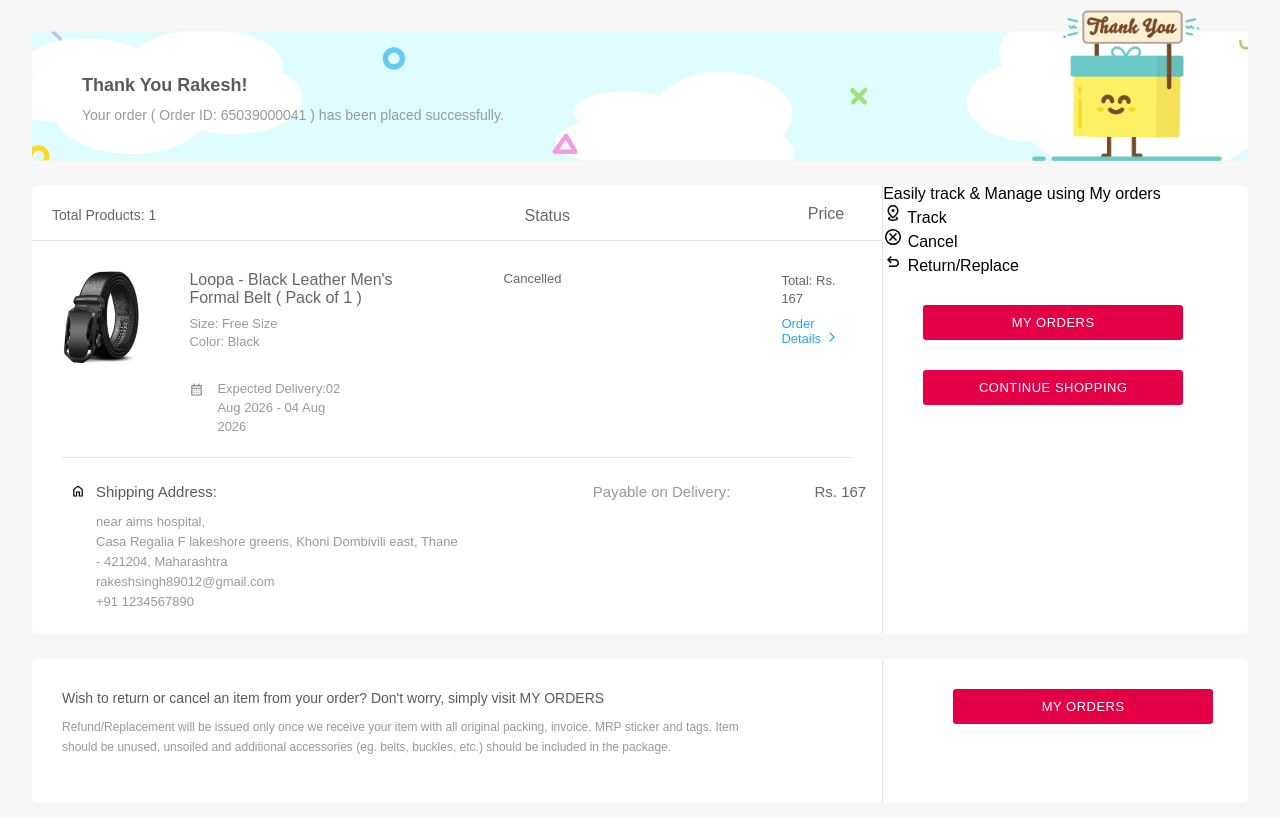
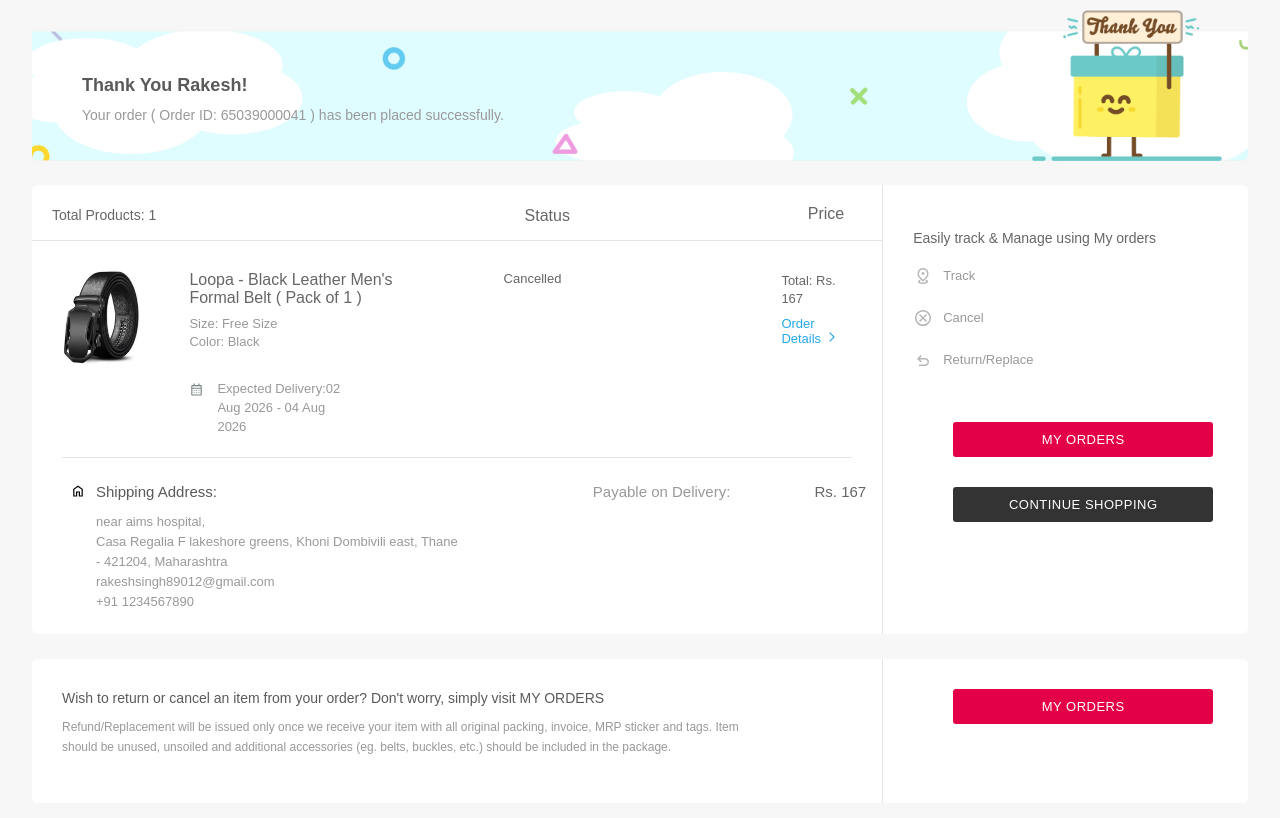
Before and after one commit to rakesh666r/Project, a plain HTML site: page Snapdeal/order confirmation.html in a window 1280 px wide. Drawn offline with Linux system fonts and the light colour scheme.

Commit message:
completed

```diff
--- a/Snapdeal/order confirmation.html
+++ b/Snapdeal/order confirmation.html
@@ -70,7 +70,6 @@
       ul {
         list-style: none;
         padding: 0px 30px 9px;
-        /* padding-right: 0px; */
       }
 
       li {
@@ -85,6 +84,46 @@
         padding: 0 0 30px 30px;
         margin: 0 8px;
         display: flex;
+      }
+
+      .rightSection {
+        padding: 45px 0 10px 0;
+      }
+
+      .rsContent {
+        padding: 0 30px 20px 30px;
+        margin: 0;
+        font-size: 14px;
+      }
+
+      .track {
+        font-size: 13px;
+        line-height: 1.2;
+        color: #999999;
+        margin-bottom: 22px;
+        display: flex;
+        align-items: center;
+        gap: 10px;
+      }
+
+      .cancel {
+        font-size: 13px;
+        line-height: 1.2;
+        color: #999999;
+        margin-bottom: 22px;
+        display: flex;
+        align-items: center;
+        gap: 10px;
+      }
+
+      .return {
+        font-size: 13px;
+        line-height: 1.2;
+        color: #999999;
+        margin-bottom: 22px;
+        display: flex;
+        align-items: center;
+        gap: 10px;
       }
 
       .bottom {
@@ -230,14 +269,13 @@
               <div style="margin-left: 40px">
                 <p style="font-size: 13px; color: #666">Cancelled</p>
               </div>
-              <div style="margin-left: 180px;">
+              <div style="margin-left: 180px">
                 <span style="font-size: 13px; color: #666">Total: Rs. 167</span>
                 <p
                   style="
                     font-size: 13px;
                     color: #25a8ed !important;
                     margin-top: 9px;
-
                   "
                 >
                   Order Details
@@ -329,26 +367,28 @@
           </div>
         </div>
         <div class="rightSection">
-          <div>
-            <span>Easily track & Manage using My orders</span>
-            <div>
-              <div>
+          <div class="rsContent">
+            <span style="font-size: 14px; color: #666"
+              >Easily track & Manage using My orders</span
+            >
+            <div style="margin-top: 20px">
+              <div class="track">
                 <img
-                  src="./images/distance_18dp_7A8383;_FILL0_wght400_GRAD0_opsz20.svg"
+                  src="./images/distance_17dp_B7B7B7_FILL0_wght400_GRAD0_opsz20.svg"
                   alt=""
                 />
                 <span>Track</span>
               </div>
-              <div>
+              <div class="cancel">
                 <img
-                  src="./images/cancel_18dp_7A8383;_FILL0_wght400_GRAD0_opsz20.svg"
+                  src="./images/cancel_17dp_B7B7B7_FILL0_wght400_GRAD0_opsz20.svg"
                   alt=""
                 />
                 <span>Cancel</span>
               </div>
-              <div>
+              <div class="return">
                 <img
-                  src="./images/undo_18dp_7A8383;_FILL0_wght400_GRAD0_opsz20.svg"
+                  src="./images/undo_17dp_B7B7B7_FILL0_wght400_GRAD0_opsz20.svg"
                   alt=""
                 />
                 <span> Return/Replace</span>
@@ -356,7 +396,9 @@
             </div>
             <button>My orders</button>
             <div>
-              <button>Continue Shopping</button>
+              <button style="border-color: #333; background: #333">
+                Continue Shopping
+              </button>
             </div>
           </div>
         </div>
```
Also changed, not shown: Snapdeal/images/cancel_17dp_B7B7B7_FILL0_wght400_GRAD0_opsz20.svg (added), Snapdeal/images/cancel_18dp_7A8383;_FILL0_wght400_GRAD0_opsz20.svg (deleted), Snapdeal/images/distance_17dp_B7B7B7_FILL0_wght400_GRAD0_opsz20.svg (added), Snapdeal/images/distance_18dp_7A8383;_FILL0_wght400_GRAD0_opsz20.svg (deleted), Snapdeal/images/undo_17dp_B7B7B7_FILL0_wght400_GRAD0_opsz20.svg (added), Snapdeal/images/undo_18dp_7A8383;_FILL0_wght400_GRAD0_opsz20.svg (deleted), 2 other files.
